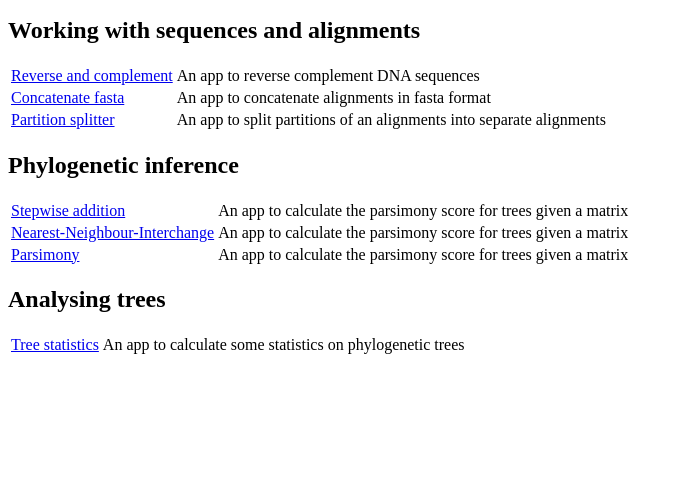
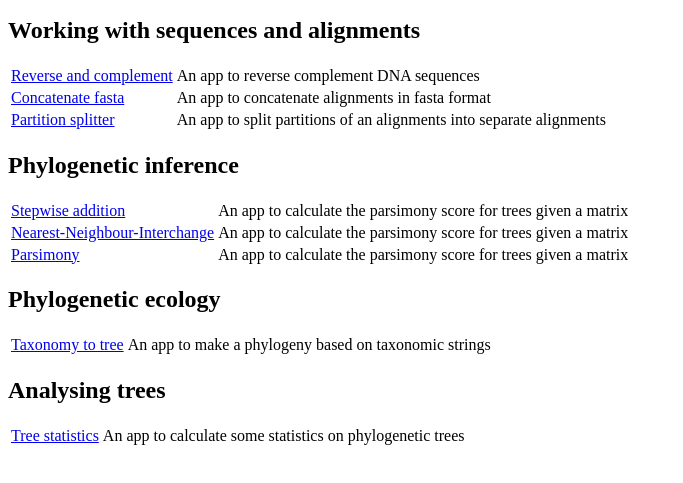
Before and after one commit to RybergGroup/phylogeneticsApps.io, a plain HTML site: page index.html in a window 1280 px wide. Shown: the part 101-584 px from the top of the page, without its empty margins (0-683 px from the left). Drawn offline with Linux system fonts and the light colour scheme.

Commit message:
Add ling to taxonomy_to_tree app

```diff
--- a/index.html
+++ b/index.html
@@ -42,6 +42,13 @@
 <td> An app to draw trees in svg format</td>
 </tr-->
 </table>
+<h2>Phylogenetic ecology</h2>
+<table>
+<tr>
+<td><a href="apps/taxonomy_to_tree.html">Taxonomy to tree</a></td>
+<td>An app to make a phylogeny based on taxonomic strings</td>
+</tr>
+</table>
 <h2>Analysing trees</h2>
 <table>
 <tr>
```
